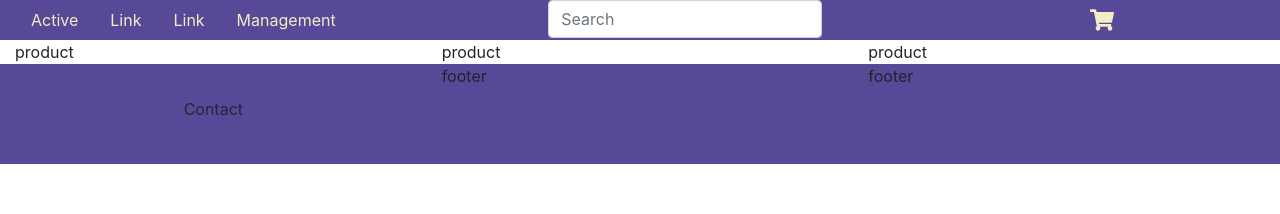
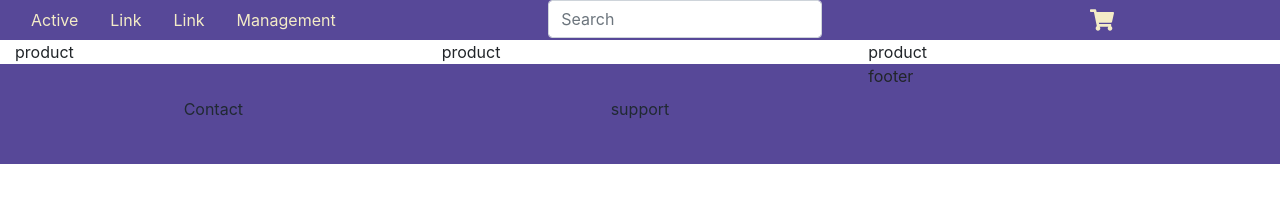
Before and after one commit to somayehbd/ecommerce, a React (Create React App) app: page / in a window 1280 px wide. Shown: the top 214 px of the page. Built offline with nearby package versions, Linux system fonts and the light colour scheme.

Commit message:
feet: created Support componenet and style

```diff
--- a/src/components/layout/Layout.js
+++ b/src/components/layout/Layout.js
@@ -4,6 +4,8 @@ import Menu from '../menu/Menu';
 import Cart from "../cart/Cart";
 import Search from "../search/Search";
 import Leftfoot from "../leftfoot/Leftfoot";
+import Support from "../support/Support";
+
 
 
 
@@ -22,7 +24,7 @@ const Layout = () => {
             </div>
             <div className={`row ${style.footer}`}>
                 <div className="col-4"><Leftfoot/></div>
-                <div className="col-4">footer</div>
+                <div className="col-4"><Support/></div>
                 <div className="col-4">footer</div>
             </div>
         </div>
--- /dev/null
+++ b/src/components/support/Support.js
@@ -0,0 +1,8 @@
+import style from './Support.module.css'
+
+const Support=()=>{
+    return(
+        <p className={style.centerfoot}>support</p>
+    )
+}
+export default Support;
--- /dev/null
+++ b/src/components/support/Support.module.css
@@ -0,0 +1,12 @@
+.centerfoot {
+    color: #202932;
+    text-align: center;
+    text-align: center;
+    height: 50px;
+    margin: 20px 0;
+    display: flex;
+    align-items: center;
+    justify-content: center;
+
+
+}
```
